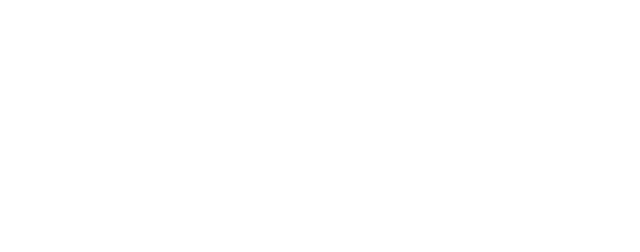
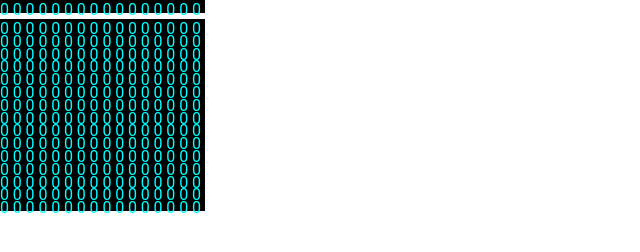
Before and after one commit to davidzxu/odin-etch-a-sketch, a plain HTML site: page index.html in a window 1280 px wide. Shown: the whole page, without its empty margins (0-640 px from the left). Drawn offline with Linux system fonts and the light colour scheme; a web font is replaced by a local one.

Commit message:
Add a function to create placeholder grid

```diff
--- a/index.html
+++ b/index.html
@@ -7,5 +7,7 @@
         <link rel="stylesheet" href="./styles.css" />
         <script src="./script.js" defer></script>
     </head>
-    <body></body>
+    <body>
+        <div class="container"></div>
+    </body>
 </html>
--- a/script.js
+++ b/script.js
@@ -0,0 +1,18 @@
+function createGrid() {
+    for (let numColumns = 0; numColumns < 16; numColumns++) {
+        const columns = document.createElement("div");
+        columns.setAttribute("class", "grid");
+        columns.textContent = "0";
+        for (let numRows = 0; numRows < 15; numRows++) {
+            const rows = document.createElement("div");
+            rows.setAttribute("class", "grid");
+            rows.textContent = "0";
+            columns.appendChild(rows);
+        }
+        container.appendChild(columns);
+    }
+}
+
+const container = document.querySelector(".container");
+
+createGrid();
--- a/styles.css
+++ b/styles.css
@@ -0,0 +1,24 @@
+@font-face {
+    font-family: Roboto;
+    src: url("../../../../../usr/share/fonts/truetype/roboto/unhinted/RobotoTTF/Roboto-Regular.ttf");
+}
+
+body {
+    font-family: Roboto, sans-serif;
+    margin: 0;
+    min-height: 100vh;
+    display: flex;
+    flex-direction: column;
+    flex-wrap: wrap;
+}
+
+.container {
+    display: flex;
+}
+
+.grid {
+    background-color: #000;
+    width: 1vw;
+    height: 1vw;
+    color: aqua;
+}
```
